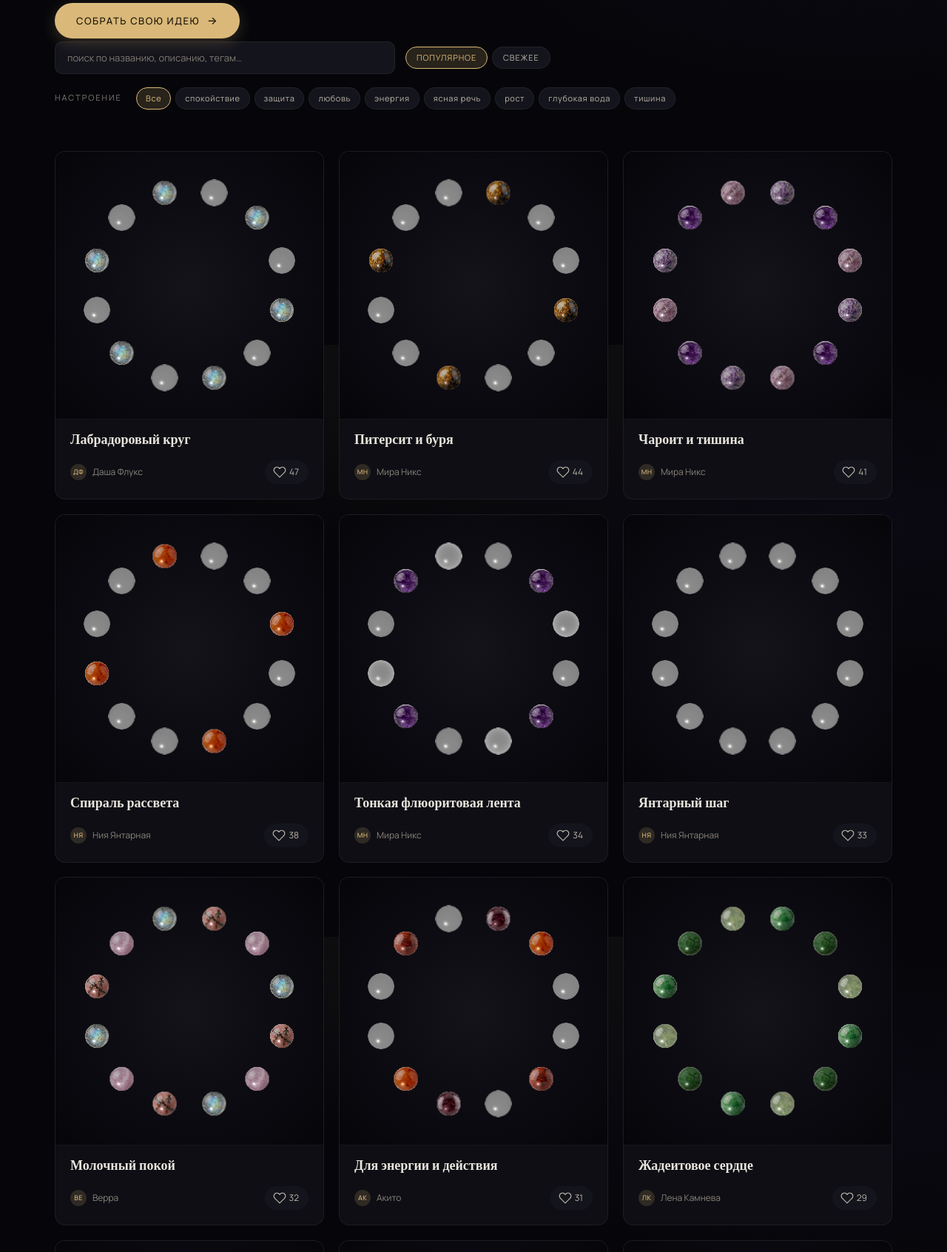
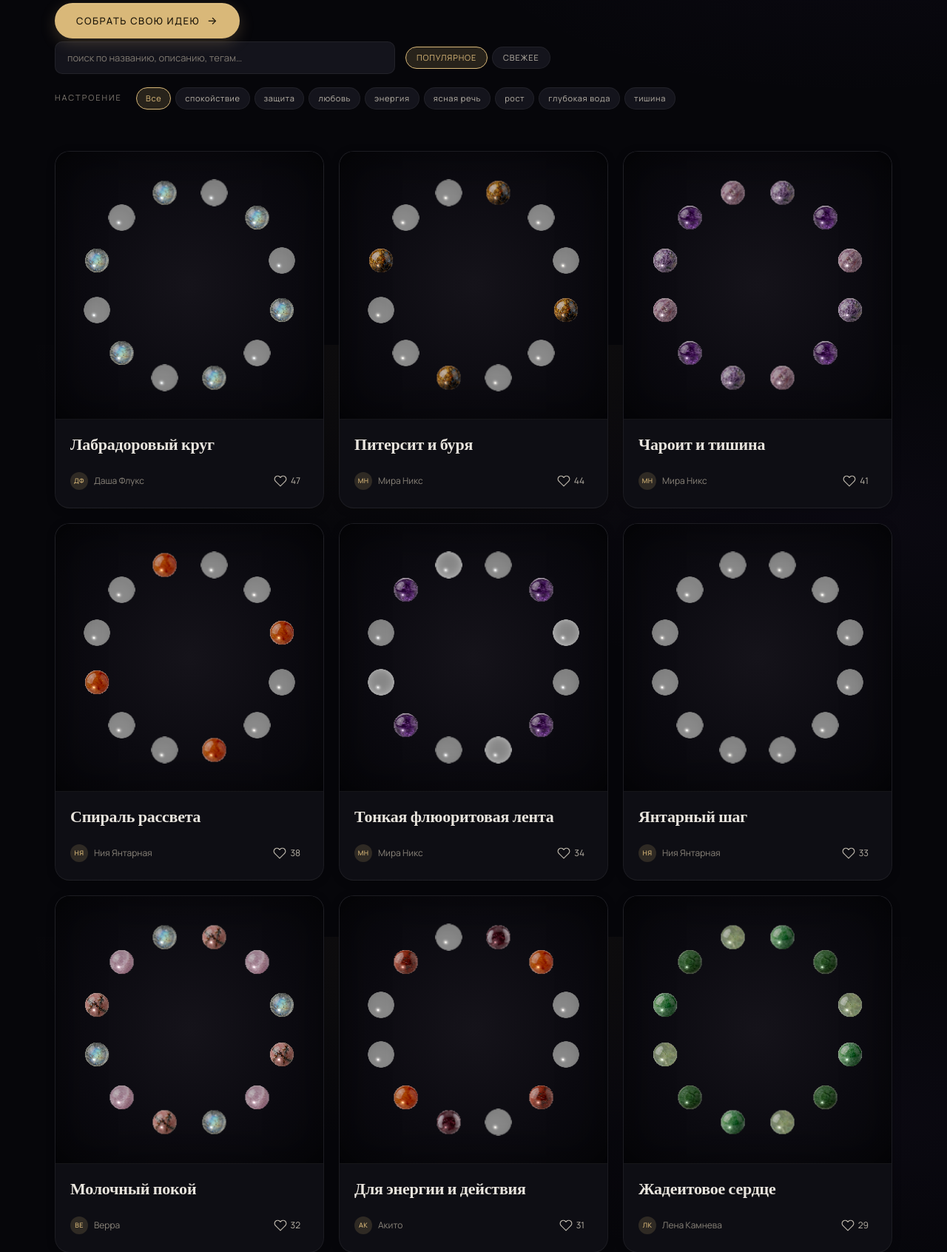
Before and after one commit to ProzorovSergey/jewerly-of-soul, a PHP site: page /inspiration.html in a window 1280 px wide. Shown: the part 334-2026 px from the top of the page at 74% size. Run offline with PHP 8.4, Linux system fonts and the light colour scheme.

Commit message:
feat(cards): luxury redesign — layered depth, premium hover, refined visuals

```diff
--- a/styles/components.css
+++ b/styles/components.css
@@ -449,40 +449,54 @@ textarea.field {
 .avatar--xl { width: 120px; height: 120px; font-size: 32px; }
 
 /* =================================================================
- * IDEA-КАРТОЧКА (общий компонент для profile/inspiration)
+ * IDEA-КАРТОЧКА v2 — luxury collectible object
+ *
+ * Карточка ощущается как ювелирный артефакт: глубокая слоистая
+ * тень, мягкое внутреннее освещение визуала, premium hover-lift
+ * с приподнятием и золотым подсветом. Tilt сохранён (data-tilt).
  * ============================================================== */
 
 .idea-card {
     display: block;
     position: relative;
-    background: var(--bg-elev-1);
+    background:
+        linear-gradient(180deg, rgba(255,255,255,0.015) 0%, transparent 40%),
+        var(--bg-elev-1);
     border: 1px solid var(--border);
-    border-radius: var(--radius-lg);
+    border-radius: var(--radius-xl);
     overflow: hidden;
     color: inherit;
     text-decoration: none;
+    /* Базовая тень — лёгкая, для отрыва от фона */
+    box-shadow: 0 2px 12px rgba(0, 0, 0, 0.22);
     transform-style: preserve-3d;
     transform:
         perspective(1000px)
         rotateX(var(--tilt-x, 0deg))
         rotateY(var(--tilt-y, 0deg))
-        translateY(calc(var(--tilt-active, 0) * -4px));
+        translateY(calc(var(--tilt-active, 0) * -6px));
     transition:
-        transform var(--dur-mid) var(--ease-out),
-        border-color var(--dur-mid) var(--ease),
-        box-shadow var(--dur-mid) var(--ease-out);
+        transform var(--dur-md) var(--ease-out-quint),
+        border-color var(--dur-md) var(--ease-out),
+        box-shadow var(--dur-lg) var(--ease-out-quint);
     will-change: transform;
 }
 .idea-card:hover {
-    border-color: var(--accent);
-    box-shadow: var(--shadow-md), var(--shadow-accent);
+    border-color: rgba(217, 184, 121, 0.32);
+    box-shadow:
+        0 24px 56px rgba(0, 0, 0, 0.42),
+        0 8px 20px rgba(0, 0, 0, 0.28),
+        0 0 32px rgba(217, 184, 121, 0.10);
     color: inherit;
 }
 
 .idea-card__visual {
     width: 100%;
     aspect-ratio: 1;
-    background: radial-gradient(circle at 50% 50%, #161219 0%, #06060A 75%);
+    /* Многослойный фон: тёплое центральное свечение + глубокий винётинг */
+    background:
+        radial-gradient(circle at 50% 42%, rgba(217, 184, 121, 0.07) 0%, transparent 55%),
+        radial-gradient(circle at 50% 50%, #181318 0%, #07070B 78%);
     display: flex;
     align-items: center;
     justify-content: center;
@@ -490,35 +504,56 @@ textarea.field {
     position: relative;
     overflow: hidden;
 }
-.idea-card__visual canvas { width: 100%; height: 100%; }
+.idea-card__visual canvas {
+    width: 100%; height: 100%;
+    position: relative;
+    z-index: 1;
+    transition: transform var(--dur-xl) var(--ease-out-quint);
+}
+/* При hover браслет внутри карточки чуть приближается */
+.idea-card:hover .idea-card__visual canvas { transform: scale(1.045); }
+
+/* Винётка по краям визуала — собирает взгляд к центру */
+.idea-card__visual::before {
+    content: '';
+    position: absolute;
+    inset: 0;
+    z-index: 2;
+    pointer-events: none;
+    box-shadow: inset 0 0 60px rgba(0, 0, 0, 0.5);
+}
 
 /* Glare-блик при tilt — лёгкий, не «дешёвый» */
 .idea-card__visual::after {
     content: '';
     position: absolute;
     inset: 0;
+    z-index: 3;
     background: radial-gradient(circle at
         calc(50% + var(--tilt-shift-x, 0px) * 4)
         calc(50% + var(--tilt-shift-y, 0px) * 4),
-        rgba(255,255,255,0.06) 0%,
-        transparent 35%);
+        rgba(255,255,255,0.08) 0%,
+        transparent 38%);
     opacity: var(--tilt-active, 0);
     pointer-events: none;
-    transition: opacity var(--dur-mid) var(--ease);
+    transition: opacity var(--dur-md) var(--ease);
 }
 
 .idea-card__body {
-    padding: var(--space-4) var(--space-5) var(--space-5);
+    padding: var(--space-5) var(--space-5) var(--space-5);
     display: flex;
     flex-direction: column;
-    gap: var(--space-2);
+    gap: var(--space-3);
 }
 
 .idea-card__title {
     font-family: var(--font-display);
-    font-size: var(--text-md);
-    line-height: 1.25;
+    font-size: var(--text-lg);
+    line-height: 1.22;
+    letter-spacing: -0.01em;
+    transition: color var(--dur-md) var(--ease-out);
 }
+.idea-card:hover .idea-card__title { color: var(--accent); }
 
 /* Sub-строка скрыта по умолчанию — у нас минимализм */
 .idea-card__sub {
@@ -530,10 +565,12 @@ textarea.field {
     color: var(--text-muted);
     font-size: var(--text-xs);
 }
-.idea-card__author .avatar { width: 22px; height: 22px; font-size: 9px; }
+.idea-card__author .avatar { width: 24px; height: 24px; font-size: 9px; }
 
 .idea-card__badge {
-    display: inline-block;
+    display: inline-flex;
+    align-items: center;
+    gap: 6px;
     font-size: 10px;
     letter-spacing: 0.16em;
     text-transform: uppercase;
@@ -542,11 +579,27 @@ textarea.field {
 .idea-card__badge--draft { color: var(--text-faint); font-style: italic; }
 
 .idea-card__like {
-    display: inline-flex; align-items: center; gap: 4px;
+    display: inline-flex; align-items: center; gap: 5px;
     font-size: var(--text-xs);
     color: var(--text-soft);
+    padding: 6px 10px;
+    border-radius: var(--radius-full);
+    border: 1px solid transparent;
+    transition:
+        color var(--dur-md) var(--ease-out),
+        border-color var(--dur-md) var(--ease-out),
+        background var(--dur-md) var(--ease-out),
+        transform var(--dur-xs) var(--ease-out);
 }
-.idea-card__like.is-active { color: var(--accent); }
+.idea-card__like:hover {
+    color: var(--accent);
+    border-color: var(--border-strong);
+}
+.idea-card__like:active { transform: scale(0.92); }
+.idea-card__like.is-active {
+    color: var(--accent);
+    background: var(--accent-soft);
+}
 
 /* =================================================================
  * PREMIUM CURSOR — золотая точка + кольцо с инерцией
@@ -641,8 +694,8 @@ body.cursor-on [data-tilt] {
     opacity: 0;
     pointer-events: none;
     transition:
-        transform var(--dur-mid) var(--ease-out),
-        opacity var(--dur-mid) var(--ease-out);
+        transform var(--dur-lg) var(--ease-out-quint),
+        opacity var(--dur-md) var(--ease-out);
 }
 .idea-card:hover .idea-card__overlay {
     transform: translateY(0);
@@ -651,8 +704,10 @@ body.cursor-on [data-tilt] {
 
 .idea-card__overlay-info {
     display: flex;
-    gap: var(--space-3);
+    align-items: center;
+    gap: var(--space-2);
     font-size: 11px;
-    letter-spacing: 0.06em;
+    letter-spacing: 0.08em;
+    text-transform: uppercase;
     color: var(--text-soft);
 }
--- a/styles/pages/inspiration.css
+++ b/styles/pages/inspiration.css
@@ -89,23 +89,21 @@
     flex-wrap: wrap;
 }
 
-.idea-card__like {
-    padding: 6px 12px 6px 10px;
-    background: var(--bg-elev-2);
-    border-radius: 999px;
-    border: 1px solid transparent;
-    transition: border-color var(--dur-mid) var(--ease), color var(--dur-mid) var(--ease);
-}
-.idea-card__like:hover { border-color: var(--border-strong); }
-.idea-card__like.is-active { color: var(--accent); border-color: rgba(217, 184, 121, 0.4); }
+/* .idea-card__like — стили полностью в components.css (idea-card v2) */
 
 .feed-card__tag {
     font-size: 11px;
     color: var(--text-muted);
-    padding: 3px 9px;
+    padding: 4px 10px;
     background: var(--bg-elev-2);
+    border: 1px solid var(--border);
     border-radius: 999px;
     letter-spacing: 0.04em;
+    transition: border-color var(--dur-md) var(--ease-out), color var(--dur-md) var(--ease-out);
+}
+.idea-card:hover .feed-card__tag {
+    border-color: var(--border-strong);
+    color: var(--text-soft);
 }
 
 .empty-note {
--- a/sw.js
+++ b/sw.js
@@ -12,7 +12,7 @@
  * Версионирование: при изменении CACHE_VERSION старые caches удаляются.
  */
 
-const CACHE_VERSION = 'jos-v2-2-hero';
+const CACHE_VERSION = 'jos-v2-3-cards';
 const STATIC_CACHE  = `${CACHE_VERSION}-static`;
 const STONES_CACHE  = `${CACHE_VERSION}-stones`;
 const DATA_CACHE    = `${CACHE_VERSION}-data`;
```
Also changed, not shown: styles/pages/home.css (+37 -11 lines), styles/pages/stones.css (+23 -13 lines).
